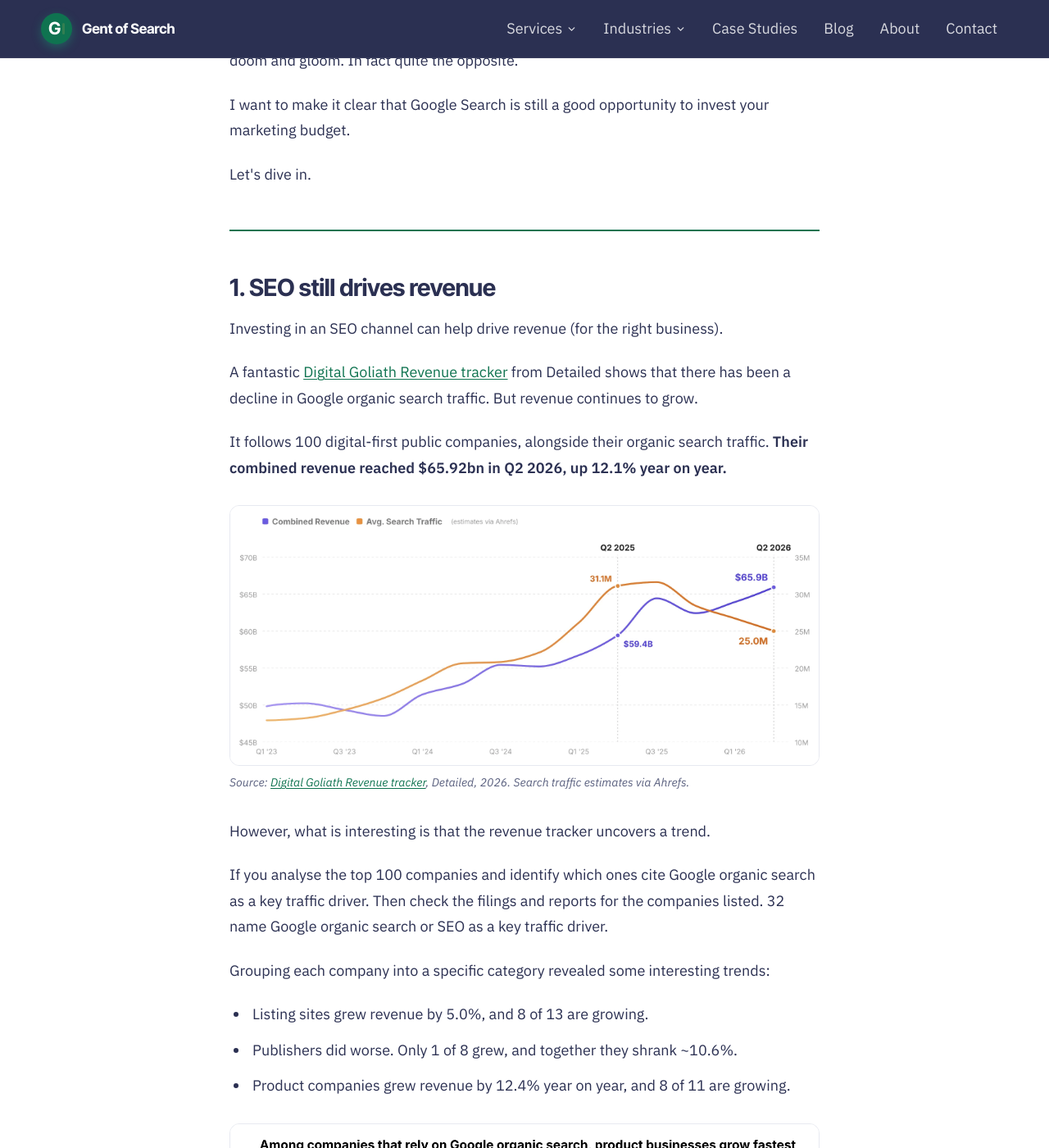
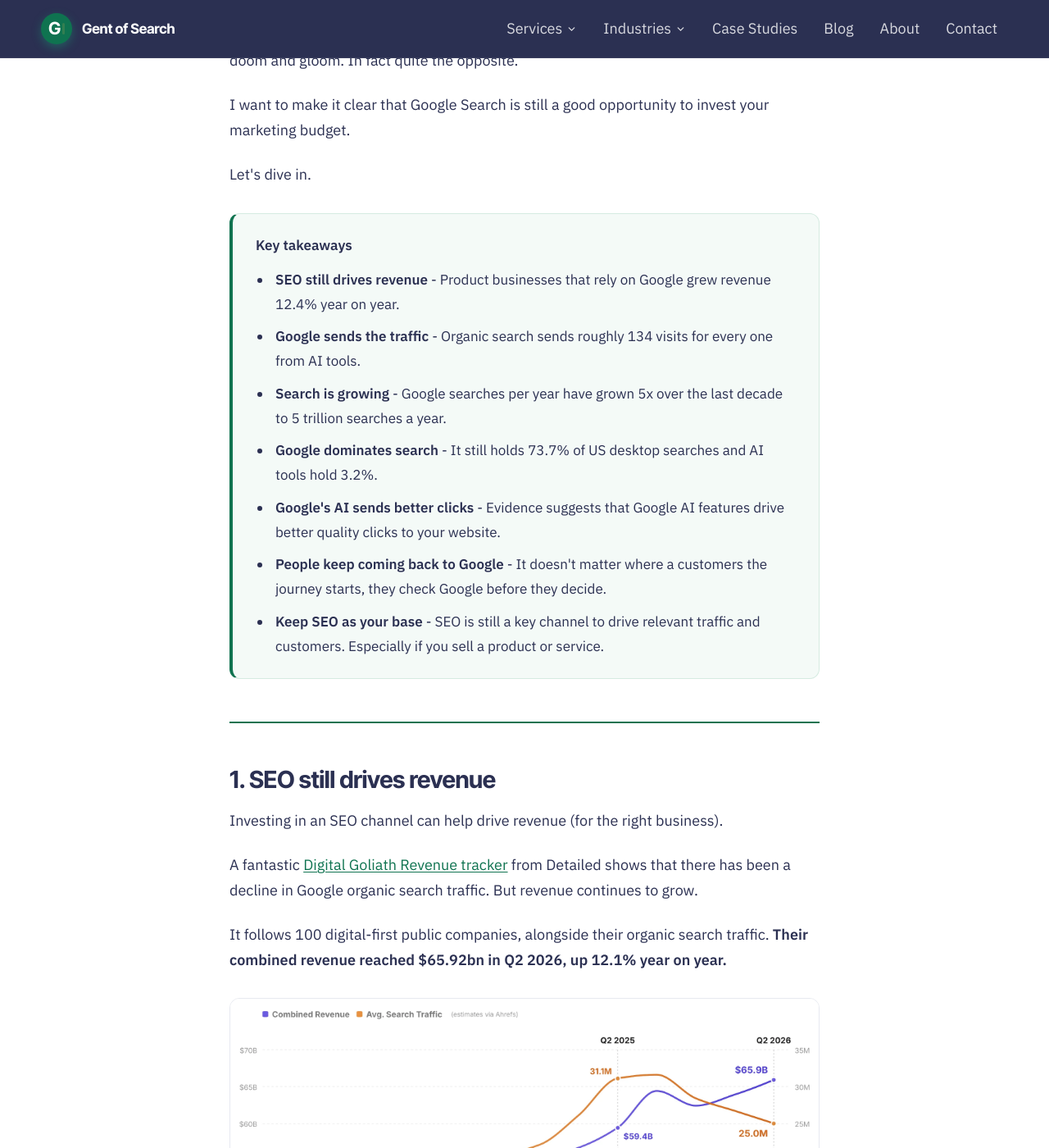
Before and after one commit to Gent-of-Search/gentofsearch.com, a Jekyll site: the page built from _posts/2026-11-16-why-you-should-still-invest-in-seo.md, in a window 1280 px wide and 1400 px high, scrolled down 604 px. Shown: the whole window at 82% size. Built offline with Jekyll 4.4.1, drawn with Linux system fonts in a browser that asks for light colours.

Commit message:
Why invest in SEO post: add Key takeaways box above section 1
Co-Authored-By: Claude Opus 5.5 <noreply@anthropic.com>

```diff
--- a/_posts/2026-11-16-why-you-should-still-invest-in-seo.md
+++ b/_posts/2026-11-16-why-you-should-still-invest-in-seo.md
@@ -14,6 +14,19 @@ image_alt: "Bar chart: among companies that rely on Google organic search, produ
 <p>In this article, I'm going to explain why businesses should invest in the SEO channel (in particular Google Search) based on industry trends and data. And explain why it's not all doom and gloom. In fact quite the opposite.</p>
 <p>I want to make it clear that Google Search is still a good opportunity to invest your marketing budget.</p>
 <p>Let's dive in.</p>
+
+<blockquote class="takeaway key-takeaways">
+  <p><strong>Key takeaways</strong></p>
+  <ul>
+    <li><strong>SEO still drives revenue</strong> - Product businesses that rely on Google grew revenue 12.4% year on year.</li>
+    <li><strong>Google sends the traffic</strong> - Organic search sends roughly 134 visits for every one from AI tools.</li>
+    <li><strong>Search is growing</strong> - Google searches per year have grown 5x over the last decade to 5 trillion searches a year.</li>
+    <li><strong>Google dominates search</strong> - It still holds 73.7% of US desktop searches and AI tools hold 3.2%.</li>
+    <li><strong>Google's AI sends better clicks</strong> - Evidence suggests that Google AI features drive better quality clicks to your website.</li>
+    <li><strong>People keep coming back to Google</strong> - It doesn't matter where a customers the journey starts, they check Google before they decide.</li>
+    <li><strong>Keep SEO as your base</strong> - SEO is still a key channel to drive relevant traffic and customers. Especially if you sell a product or service.</li>
+  </ul>
+</blockquote>
 
 <hr>
 
--- a/assets/css/site.css
+++ b/assets/css/site.css
@@ -323,3 +323,6 @@ img { max-width: 100%; }
 .article blockquote.takeaway { margin:32px 0; padding:24px 28px; background:#F4FAF7; border:1px solid #D5EBE1; border-left:4px solid #0F7350; border-radius:12px; font-size:17px; }
 .article blockquote.takeaway p { margin:0 0 12px; }
 .article blockquote.takeaway p:last-child { margin-bottom:0; }
+.article blockquote.takeaway ul { margin:0; padding-left:20px; }
+.article blockquote.takeaway li { margin:0 0 10px; }
+.article blockquote.takeaway li:last-child { margin-bottom:0; }
```
